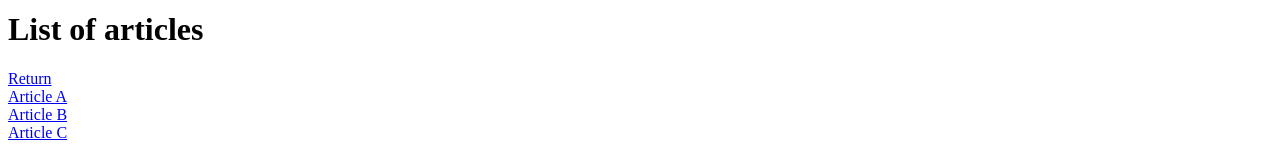
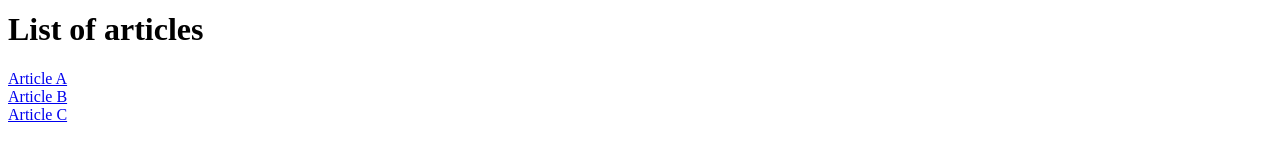
Before and after one commit to matkoo3/ddw, a Nuxt app: page /articles in a window 1280 px wide. Shown: the part 379-539 px from the top of the page. Built offline with nearby package versions, Linux system fonts and the light colour scheme.

Commit message:
Update index.vue

```diff
--- a/pages/articles/index.vue
+++ b/pages/articles/index.vue
@@ -7,7 +7,6 @@
   <div>
     <MyHeader></MyHeader>
     <h1>List of articles</h1>
-    <NuxtLink to="/">Return</NuxtLink>
     <div v-for="item of articles" :key="item.id">
       <NuxtLink :to="{path: `/articles/${item.id}`,params:{id: item.id}}">{{ item.title }}</NuxtLink>
     </div>
```
